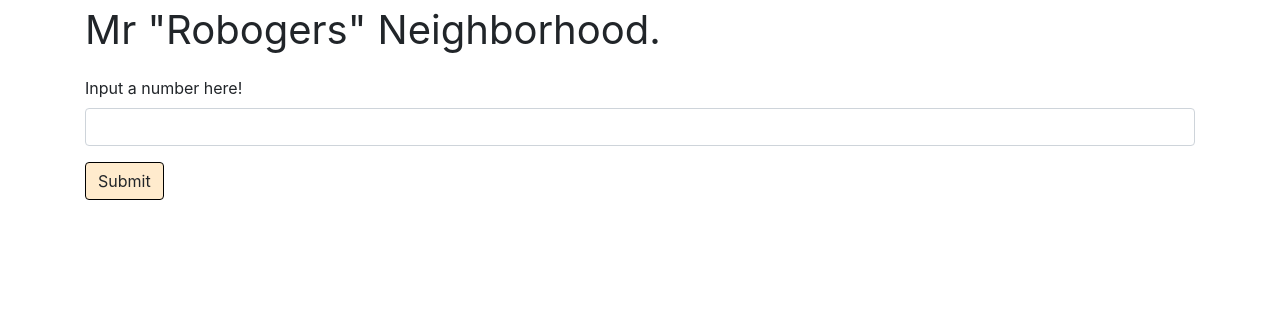
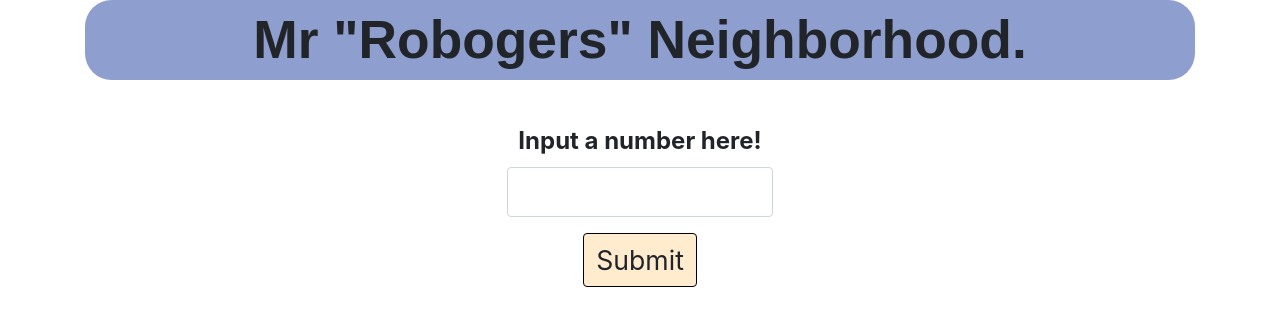
Before and after one commit to CodingMoore/mr_robogers_neighborhood, a plain HTML site: page index.html in a window 1280 px wide. Drawn offline with Linux system fonts and the light colour scheme.

Commit message:
add style enhancements (centering and sizing)

```diff
--- a/css/styles.css
+++ b/css/styles.css
@@ -1,20 +1,30 @@
-/* #outputText {
-  display: none;
-} */
 #headerText {
   font-size: 30pt;
+  font-weight: bold;
+  text-align: center;
+  font-family: sans-serif;
+  font-size: 40pt;
+  box-sizing: border-box;
+  background-color: rgb(142, 158, 207);
+  border-radius: 20pt;
 }
-/* .outputError {
-  display: none;
-  background-color: red;
+#inputFormParent {
+  display: block;
+  text-align: center;
 }
-.outputText {
-  display: none;
-  background-color: green;
-} */
+#inputForm {
+  display: inline-block;
+  margin-left: auto;
+  margin-right: auto;
+  margin-top: 20pt;
+  font-size: 18pt;
+  font-weight: bold;
+  width: 200pt;
+}
 .btn {
   background-color: blanchedalmond;
   border-color: black;
+  font-size: 20pt;
 }
 #errorBox {
   display: none;
@@ -39,3 +49,9 @@
   padding-top: 10pt;
   padding-bottom: 10pt;
 }
+.outputPar {
+  font-size: 14pt;
+}
+input[type="number"] {
+  font-size: 18pt;
+}
--- a/index.html
+++ b/index.html
@@ -10,6 +10,7 @@
 <body>
   <div class="container">
     <p id="headerText">Mr "Robogers" Neighborhood.</p>
+    <div id="inputFormParent">
       <form id="inputForm">
         <div class="form-group">
           <label for="numInput">Input a number here!</label>
@@ -17,6 +18,7 @@
         </div>
           <button class="btn" id="input1">Submit</button>
       </form>
+    </div>
     <div id="errorBox">
       <p class="outputPar"><span class="outputError"></span></p>
     </div>
```
Lines whose indentation alone changed are shown as unchanged.
